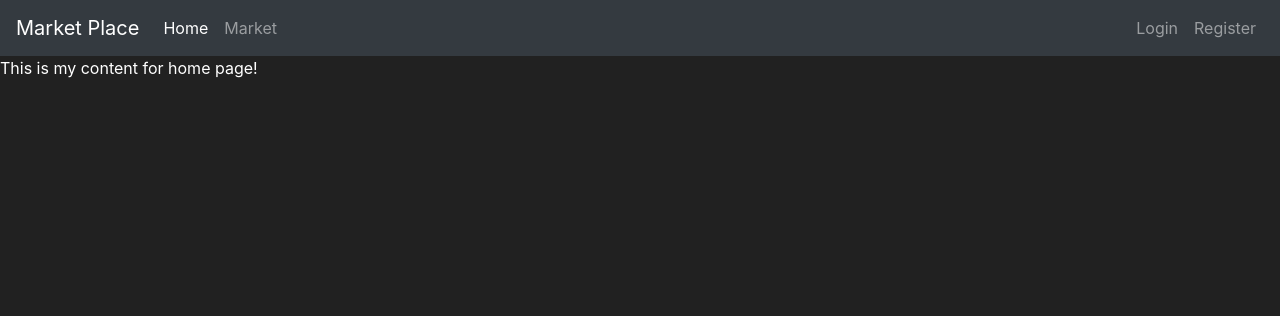
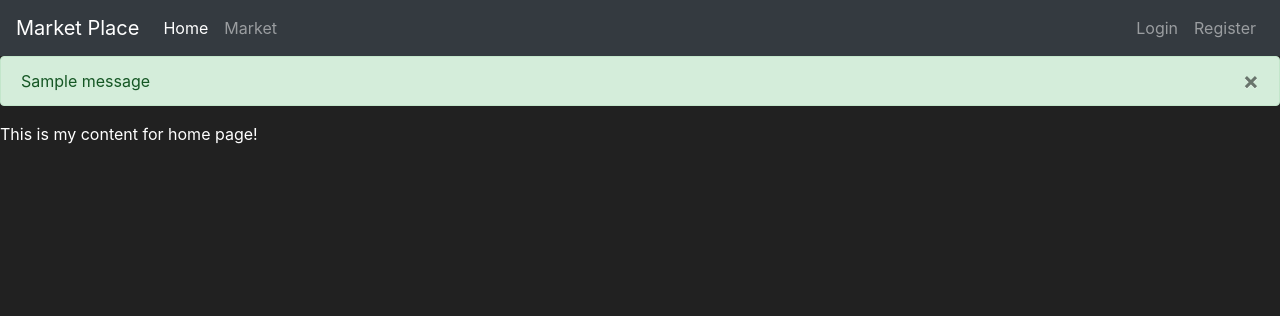
Before and after one commit to sidpatel93/flaskapp, a Flask app: page / in a window 1280 px wide. Shown: the top 316 px of the page. Run offline with Flask 2, Linux system fonts and the light colour scheme; one stand-in notice (Sample message) is shown; some libraries are stand-ins or nearby versions.

Commit message:
added flash messages for the registration validation

```diff
--- a/market/routes.py
+++ b/market/routes.py
@@ -1,5 +1,5 @@
 from market import app, db
-from flask import render_template, redirect, url_for
+from flask import render_template, redirect, url_for, flash
 from market.models import Item, User
 from market.forms import RegisterForm
 
@@ -30,5 +30,6 @@ def register_page():
 
     if form.errors != {}:  # if the the form.error dictionary is not empty
         for err_msg in form.errors.values():
-            print(f'There is an error with creating a user: {err_msg}')
+            flash(f'There is an error with creating a user: {err_msg}', category='danger')
+
     return render_template('register.html', form=form)
--- a/market/templates/base.html
+++ b/market/templates/base.html
@@ -40,6 +40,18 @@
     </div>
 </nav>
 <!-- Content -->
+{% with messages = get_flashed_messages(with_categories=True) %}
+    {% if messages %}
+        {% for category, message in messages %}
+            <div class="alert alert-{{ category }}">
+                <button class="m1-2 mb-1 close" data-dismiss ="alert" aria-label="close">
+                    <span aria-hidden="true">&times;</span>
+                </button>
+                {{ message }}
+            </div>
+        {% endfor %}
+    {% endif %}
+{% endwith %}
 {% block content %}
 {% endblock content %}
 
```
